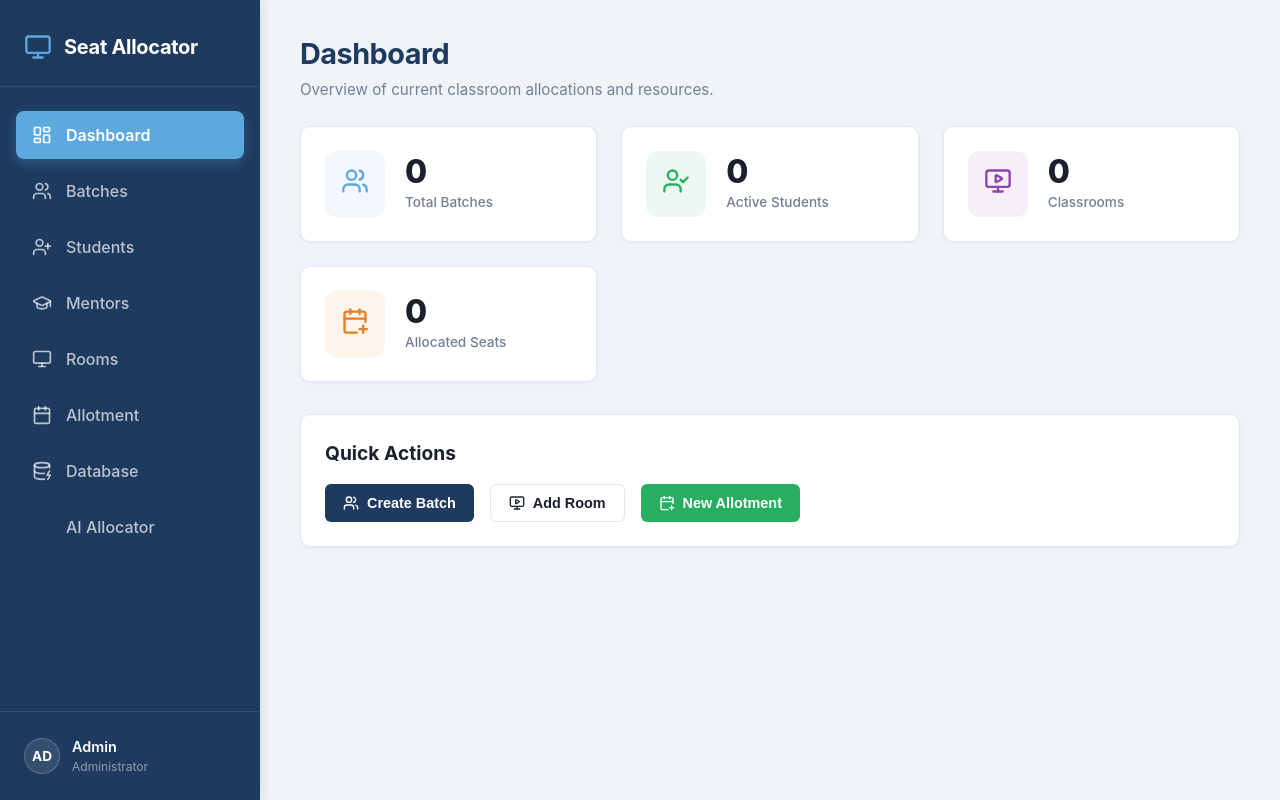
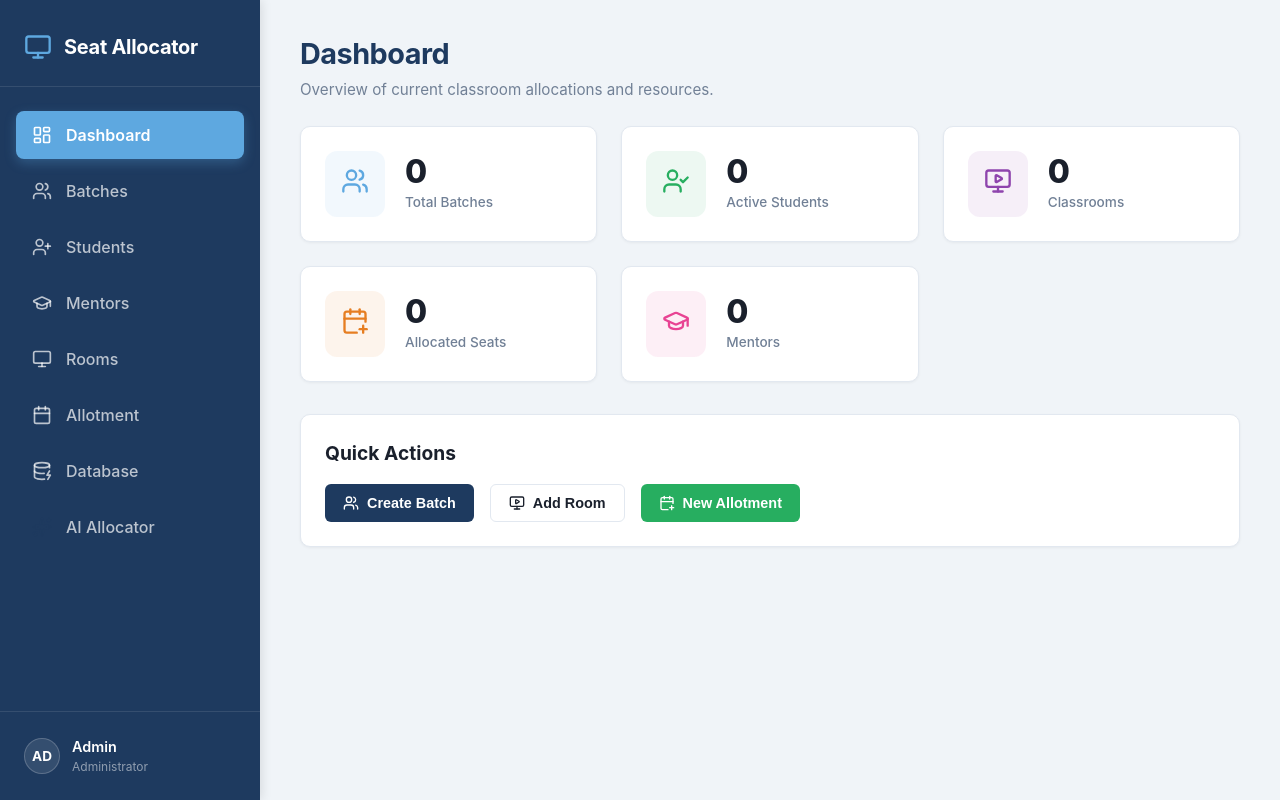
Before and after one commit to Shashwath-K/seat_allocator_dbms, a React (Vite) app in the folder frontend/: page / in a window 1280 px wide. Built offline with nearby package versions, Linux system fonts and the light colour scheme.

Commit message:
CI-04: Views for allotment updated

```diff
--- a/frontend/src/pages/Dashboard.jsx
+++ b/frontend/src/pages/Dashboard.jsx
@@ -1,5 +1,5 @@
 import React, { useState, useEffect } from 'react';
-import { Users, UserCheck, MonitorPlay, CalendarPlus } from 'lucide-react';
+import { Users, UserCheck, MonitorPlay, CalendarPlus, GraduationCap } from 'lucide-react';
 
 const Dashboard = () => {
     const [data, setData] = useState({
@@ -7,7 +7,8 @@ const Dashboard = () => {
         active_batches: 0,
         total_students: 0,
         total_rooms: 0,
-        total_allocated: 0
+        total_allocated: 0,
+        total_mentors: 0
     });
 
     useEffect(() => {
@@ -24,6 +25,7 @@ const Dashboard = () => {
         { label: "Active Students", value: data.total_students, icon: UserCheck, color: "#27ae60" },
         { label: "Classrooms", value: data.total_rooms, icon: MonitorPlay, color: "#8e44ad" },
         { label: "Allocated Seats", value: data.total_allocated, icon: CalendarPlus, color: "#e67e22" },
+        { label: "Mentors", value: data.total_mentors, icon: GraduationCap, color: "#e84393" },
     ];
 
     return (
```
